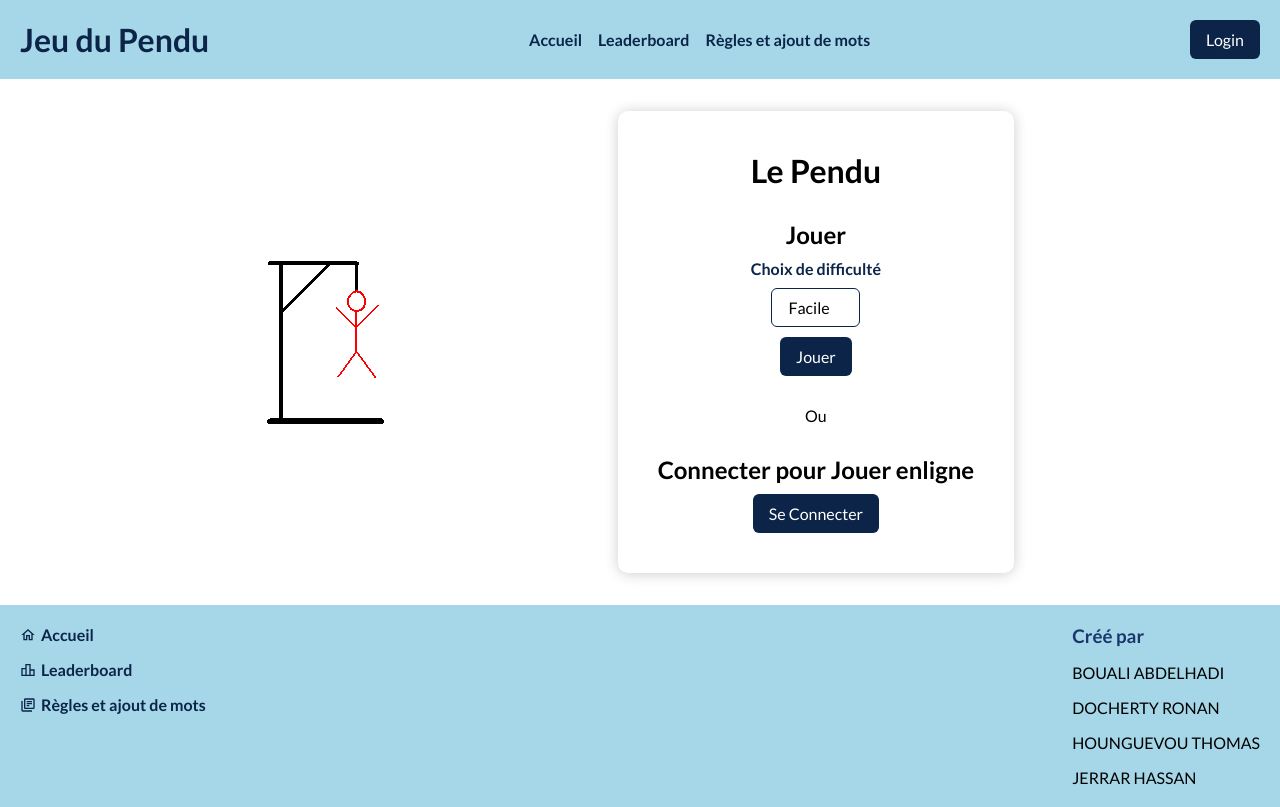
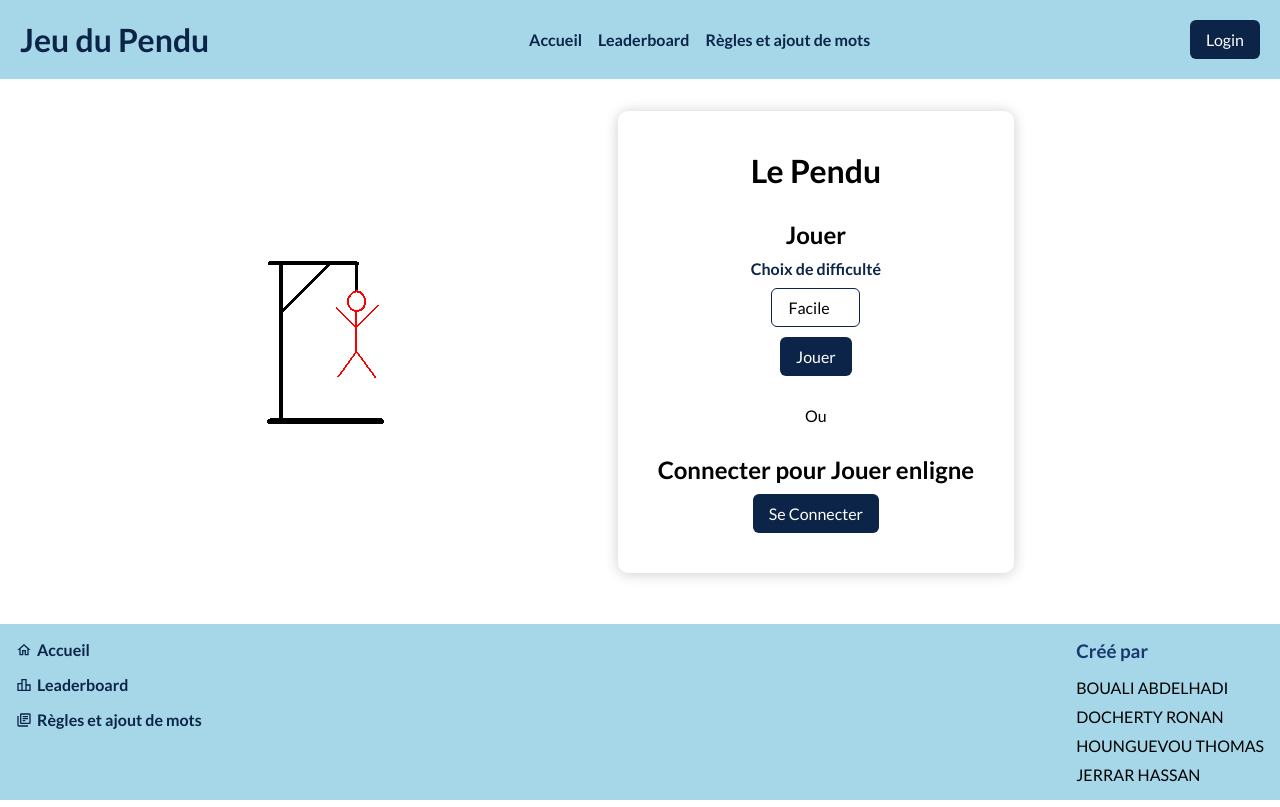
Before and after one commit to Thomas-Hounguevou/AWS-Gr-4, a React (Vite) app: page / in a window 1280 px wide. Built offline with nearby package versions, Linux system fonts and the light colour scheme.

Commit message:
update footer

```diff
--- a/src/layouts/Footer/footer.css
+++ b/src/layouts/Footer/footer.css
@@ -2,7 +2,7 @@ footer {
   margin-top: auto;
   display: flex;
   justify-content: space-between;
-  padding: 20px;
+  padding: 16px;
   background-color: var(--bg--blue);
 }
 
@@ -43,5 +43,5 @@ footer > div > ul {
   display: flex;
   align-items: flex-start;
   flex-direction: column;
-  gap: 16px;
+  gap: 10px;
 }
--- a/src/pages/Regles/index.jsx
+++ b/src/pages/Regles/index.jsx
@@ -43,7 +43,7 @@ const Regles = () => {
             règles, cliquez sur le bouton "J'ai compris" ci-dessous pour jouer:
           </p>
           <button>
-            <Link to="/jeu">J'ai Compris</Link>
+            <Link to="/">J'ai Compris</Link>
           </button>
         </div>
 
```
